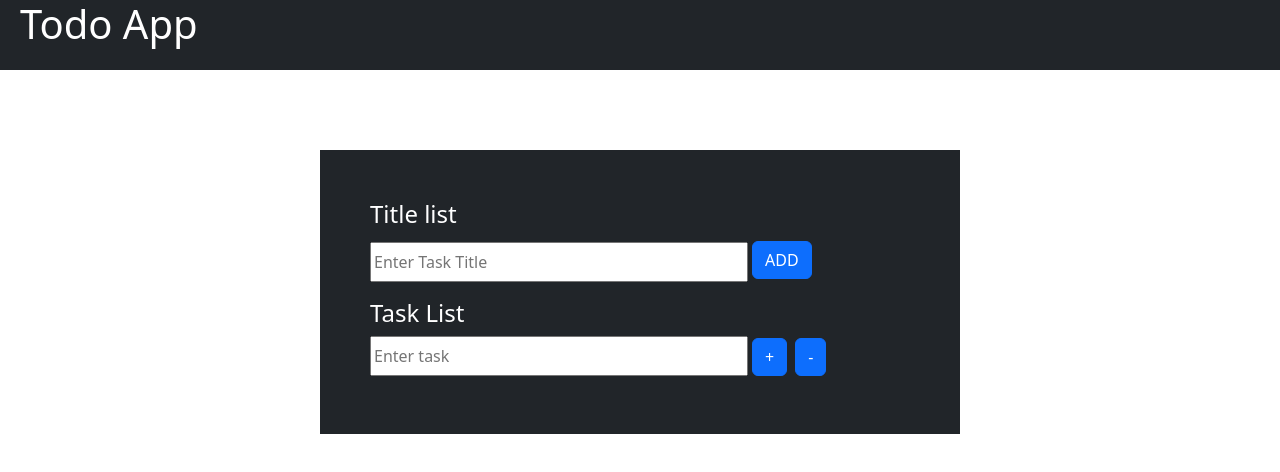
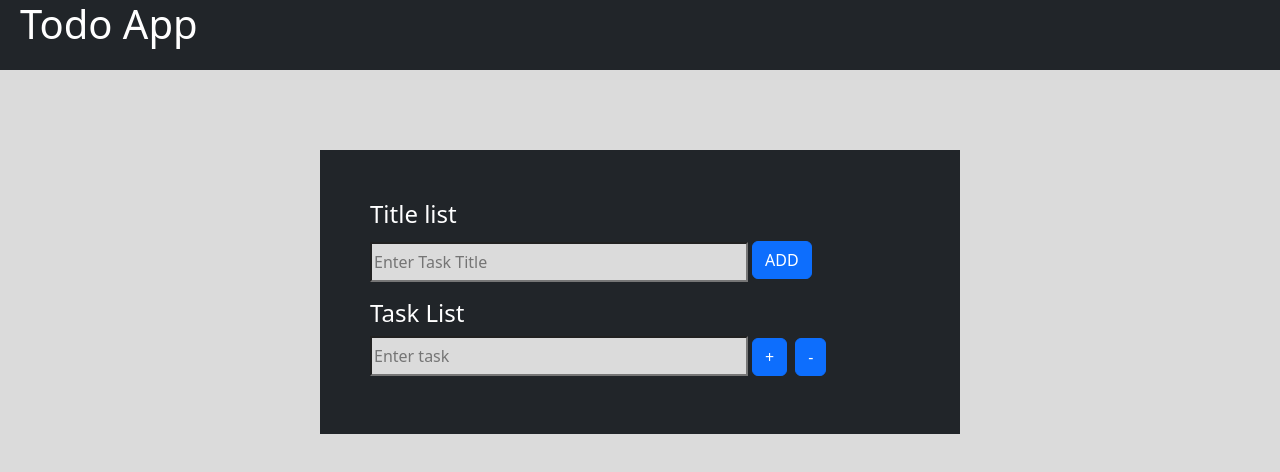
Before and after one commit to MoizShah-227/Multi_ToDo_App_react, a React (Create React App) app: page / in a window 1280 px wide. Shown: the top 472 px of the page. Built offline with nearby package versions, Linux system fonts and the light colour scheme.

Commit message:
not Done yet

```diff
--- a/src/App.css
+++ b/src/App.css
@@ -1,4 +1,5 @@
 body{
+    background-color: #dbdbdb;
     color: white;
 }
 .header{
@@ -22,6 +23,7 @@ body{
 .container input{
     width: 70%;
     height: 40px;
+    background-color: #dbdbdb;
 }
 .container button{
  margin-left: 4px;
--- a/src/components/Todoform.js
+++ b/src/components/Todoform.js
@@ -3,6 +3,12 @@ import React, { useState } from 'react'
 const Todoform = () => {
     let    titleNo =0;
     let number=1;
+    const array=[1,2,3,4,6,7,8,5];
+    array.map(()=>{
+        console.log(array);
+    })
+
+
     const [inputtext, setInputtext] = useState('');
     const [formData, setFormData] = useState({
         title: '',
@@ -25,23 +31,18 @@ const Todoform = () => {
     const [data,setData]=useState([{}]);
     const [tasklist, setTasklist] =useState([]);
 
+
     const handleClick=()=>{
         setData([...data,{}]);
     }
 
-    const handleChange=(e,i)=>{
-        const {name,value}=e.target
-        const onchangeVal = [...data]
-        onchangeVal[i][name]=value
-        setData(onchangeVal)
-    }
     const handleDelete=(i)=>{
         const deleteVal = [...data]
         deleteVal.splice(i,1)
         setData(deleteVal)
     }
 
-    console.log(tasklist);
+
   return (
       <div className='container ' onSubmit={e=>{
         e.preventDefault();
@@ -58,13 +59,12 @@ const Todoform = () => {
         <form  className="TodoForm">
             <input type="text"  value={inputtext} onChange={(e) => setInputtext(e.target.value)}className="todo-input" placeholder='Enter Task Title' />
             <button type="submit" className='mt-3 btn btn-primary add-btn'>ADD</button>
-
          </form>
 
      <h4 className='mt-2'>Task List </h4>
      <div className="App">
             {
-                <form>{
+                <>{
                 data.map((val,i)=>
                 <div>
                     <input placeholder='Enter task'  value={tasklist}  onChange={(e)=> setTasklist(e.target.value)}/>
@@ -73,7 +73,7 @@ const Todoform = () => {
                 )
 
             }
-                </form>
+                </>
             }
         </div>
 
@@ -81,6 +81,7 @@ const Todoform = () => {
 
         <div className='list'>
         <h4>{formData?.titleNo}{formData?.title}</h4>
+
         <h3>{formData?.number}{formData?.list}</h3>
         </div>
      </div>
```
